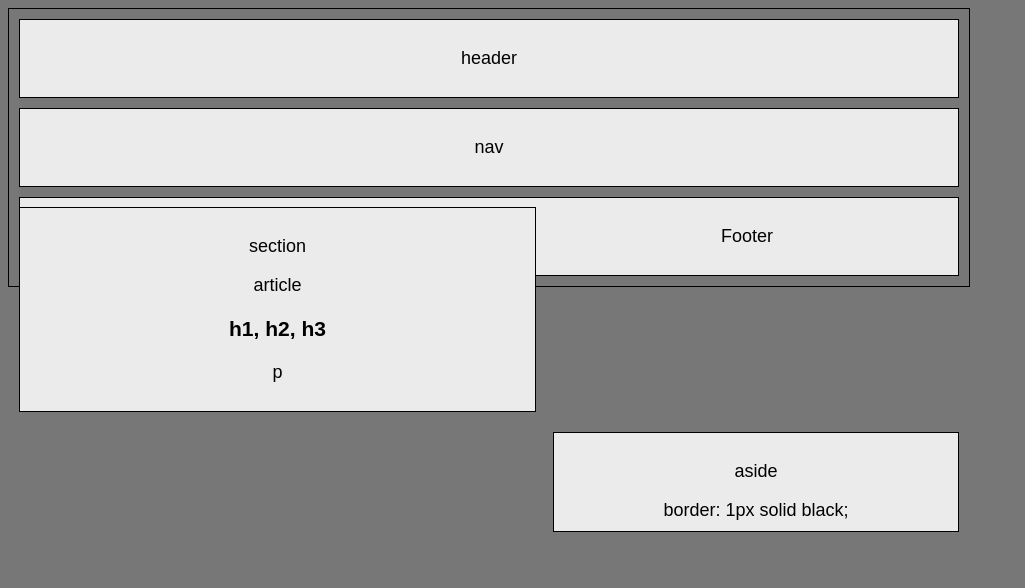
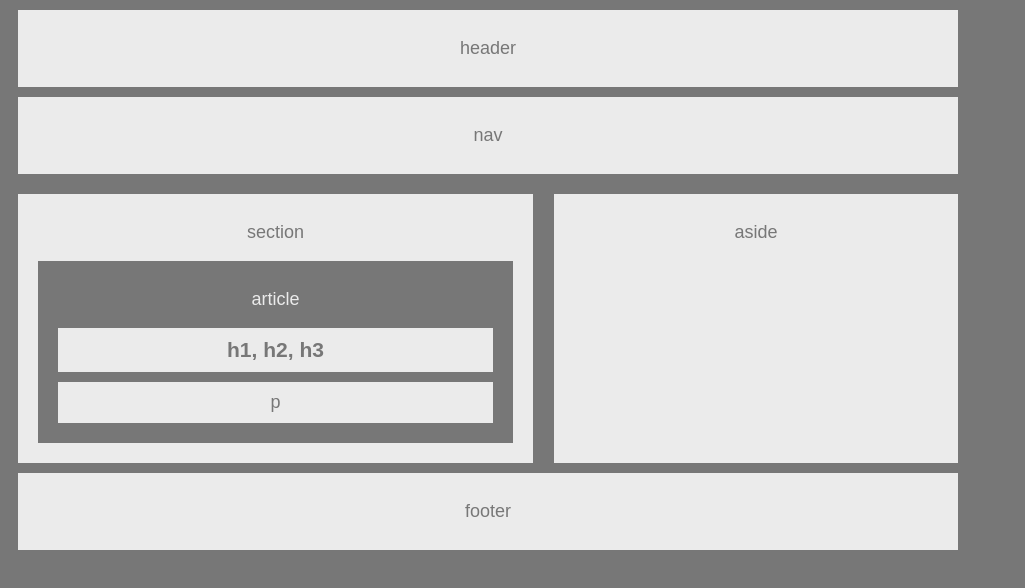
Before and after one commit to atton88/HW-Wireframe, a plain HTML site: page index.html in a window 1280 px wide. Shown: the whole page, without its empty margins (0-1025 px from the left). Drawn offline with Linux system fonts and the light colour scheme.

Commit message:
complete with strict height

```diff
--- a/index.html
+++ b/index.html
@@ -2,49 +2,40 @@
 
 <head>
   <meta charset="utf-8">
-
   <title>Easier HW Assignment 1</title>
-
   <link rel="stylesheet" type="text/css" href="style.css">
-
 </head>
 
 <body>
-    <header class=long>
+    <header>
         <p>header</p>
     </header>
 
-    <nav class=long>
+    <nav>
         <p>nav</p>
     </nav>
 
-
-
-    <section class=long>
+    <section>
         <heading>
             <p>section</p>
         </heading>
-            <article>
-                <heading>
-                    <p>article</p>
-                </heading>
-                <h1>h1, h2, h3</h1>
-                <p>p</p>
-            </article>
-
+        <article>
+            <heading>
+                <p>article</p>
+            </heading>
+            <h1 class=smallbox>h1, h2, h3</h1>
+            <p class=smallbox>p</p>
+        </article>
     </section>
 
-    <aside class=long>
+    <aside>
             <heading>
                 <p>aside</p>
-                border: 1px solid black;
             </heading>
         </aside>
 
-    <footer class=long>
-        <p>Footer</p>
+    <footer>
+        <p>footer</p>
     </footer>
-
-
 </body>
 </html>
--- a/style.css
+++ b/style.css
@@ -1,40 +1,43 @@
 body {
     font-family: 'Arial', 'Helvetica Neue', Helvetica, sans-serif;
-    color: black;
+    color: #777;
     background-color: #777;
     width: 960px;
     font-size: 18px;
     text-align: center;
-    border: 1px solid black;
-
 }
 
-.lightgray {
+header, nav, section, aside, footer {
     background-color: #ebebeb;
+    padding: 10px;
+    margin: 10px;
 }
 
-.long {
+.smallbox {
+    color: #777;
     background-color: #ebebeb;
-
     padding: 10px;
     margin: 10px;
-
-
-
-    border: 1px solid black;
 }
 
 section {
+    float: left;
+    width: 495px;
+}
 
-float: left;
-    width: 495px;
-
+article {
+    background-color: #777;
+    color: #ebebeb;
+    padding: 10px;
+    margin: 10px;
 }
 
 aside {
-
     float: right;
     width: 40%;
+    height: 249px;
+}
 
-
+footer {
+    clear: both;
 }
```
